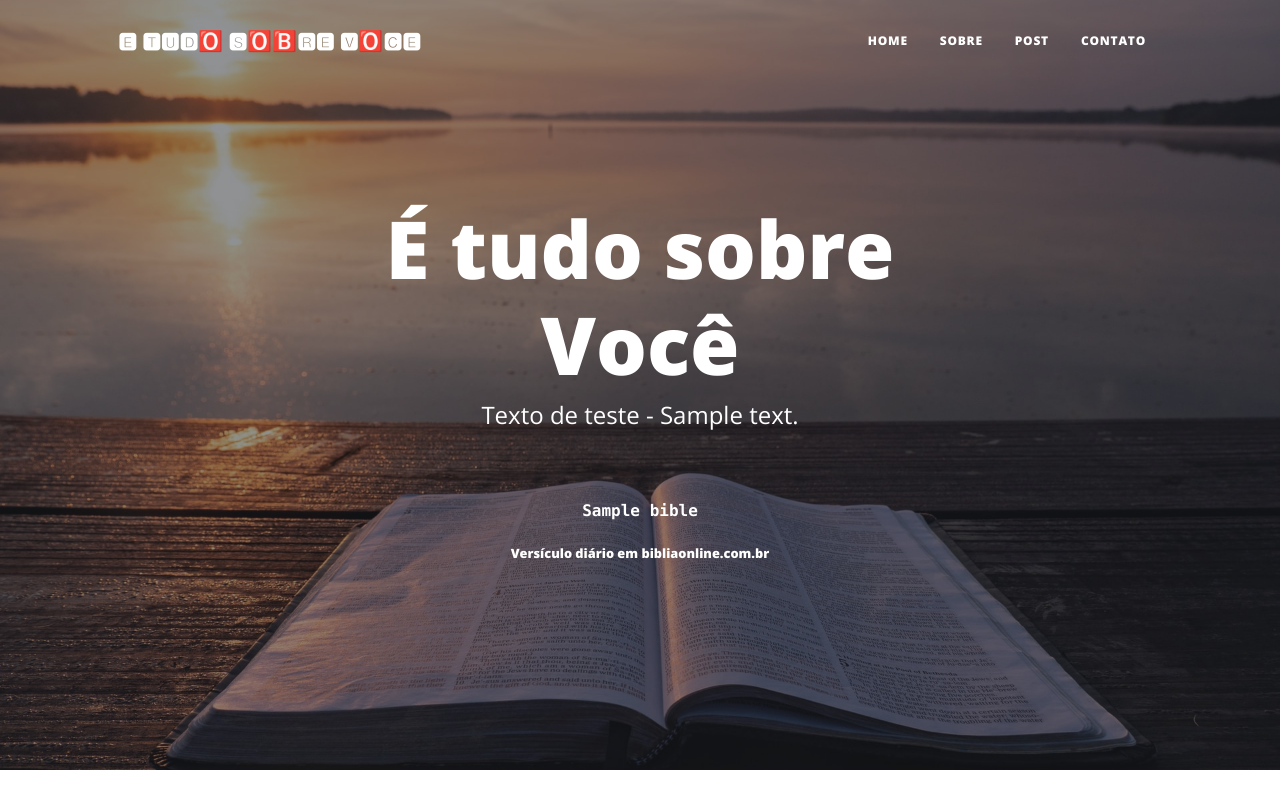
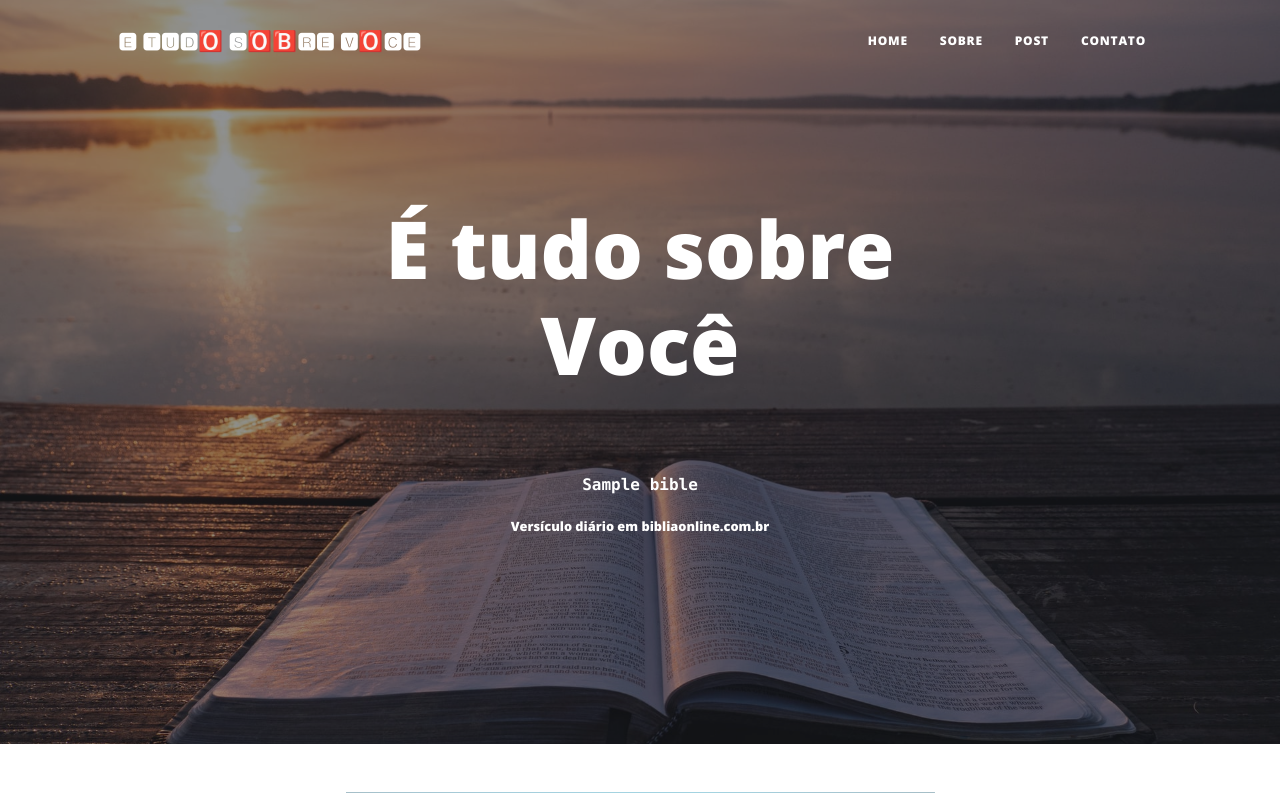
Before and after one commit to Cesar-Milone/ETudoSobreVoce-Blog, a Flask app: template templates/index.html in a window 1280 px wide. Shown: the top 793 px of the page. Run offline with Flask 2, Linux system fonts and the light colour scheme; the template is opened without the code that fills it: most values are stand-ins (such as "Sample title", 1, 10 or a date in 2020); parts of the project's set-up code (start-up, migrations or seed data) failed here and were passed over; some libraries are stand-ins or nearby versions.

Commit message:
Change index

```diff
--- a/templates/index.html
+++ b/templates/index.html
@@ -27,7 +27,7 @@
                     <div class="col-md-10 col-lg-8 col-xl-7">
                         <div class="site-heading">
                             <h1>É tudo sobre Você</h1>
-                            <span class="subheading">Texto de teste - {{ text_test }}</span>
+                            <span class="subheading"></span>
                             <h6 class="versiculo">{{ bible }}</h6>
                             <h6><a class="external-reference" target="_blank"
                                href="https://www.bibliaonline.com.br/">Versículo diário em bibliaonline.com.br</a>
```
